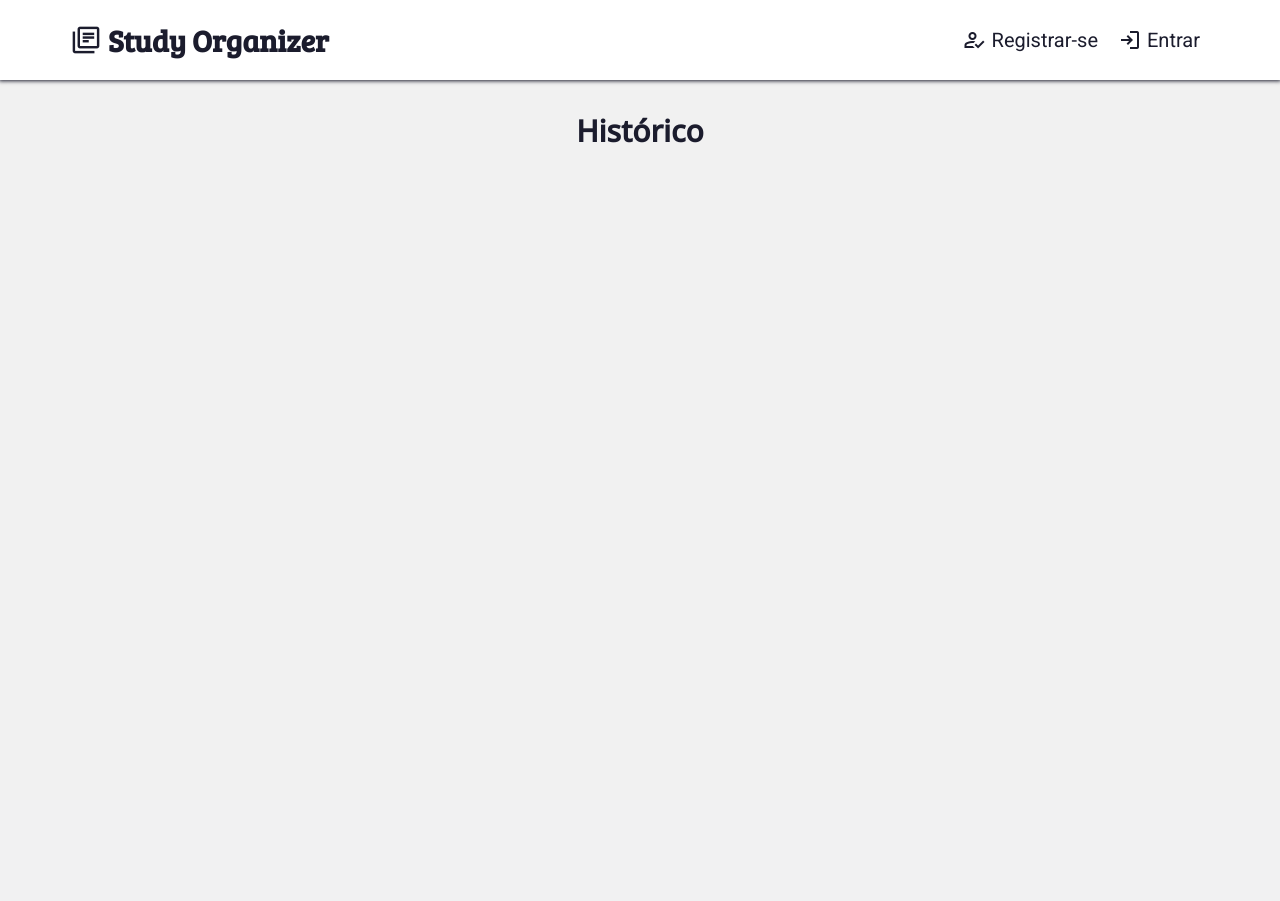
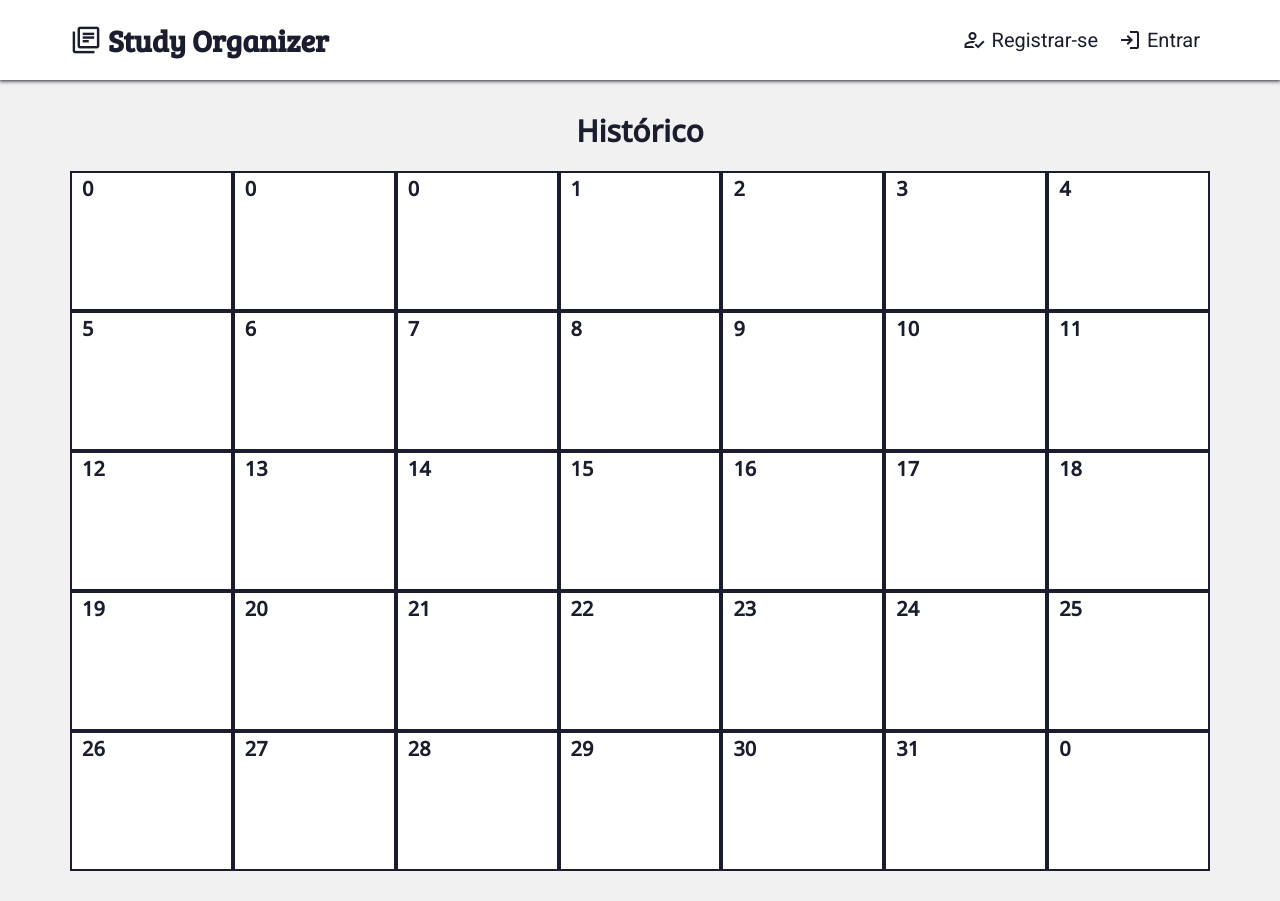
Before and after one commit to Werberty/study-organizer, a Django app: page /historic/ in a window 1280 px wide. Before the commit the page ends 143 px from the top, so only its background shows below. Run offline with Django 4.2, Linux system fonts and the light colour scheme; some libraries are stand-ins or nearby versions.

Commit message:
:sparkles: FEAT: Função para gerar dias do mês atual

```diff
--- a/base_static/global/css/style.css
+++ b/base_static/global/css/style.css
@@ -632,6 +632,27 @@
     display: block;
 }
 
+/* Historic */
+.main-container-month {
+    width: 100%;
+}
+
+.month-grid {
+    display: grid;
+    grid-template-columns: repeat(7, 1fr);
+}
+
+.day-content {
+    width: 100%;
+    height: 14rem;
+    border: var(--border) solid var(--primary-color);
+    background: var(--white-color);
+}
+
+.day-title {
+    margin: .2rem 1rem;
+}
+
 @keyframes effect {
     0% {
         transform: translateX(100%);
--- a/studies/templates/studies/pages/historic.html
+++ b/studies/templates/studies/pages/historic.html
@@ -3,5 +3,17 @@
 {% block content %}
 <section class="main-content">
     <h2 class="main-title">Histórico</h2>
+    <article class="main-container-month">
+        <div class="month-grid">
+            {% for weekday in month %}
+                {% for day in weekday %}
+                    <div class="day-content">
+                        <h4 class="day-title">{{ day }}</h4>
+                    </div>
+                {% endfor %}
+            {% endfor %}
+            {% comment %} Row 2 {% endcomment %}
+        </div>
+    </article>
 </section>
 {% endblock content %}
--- a/studies/views.py
+++ b/studies/views.py
@@ -3,6 +3,8 @@ from django.contrib.auth.decorators import login_required
 from django.http import Http404
 from django.shortcuts import get_object_or_404, redirect, render
 from django.urls import reverse
+
+from utils.make_month import list_days_month
 
 from .forms import StudyForm, SubjectForm
 from .models import Study, Subject
@@ -130,4 +132,7 @@ def weekday(request, weekday):
 
 
 def historic(request):
-    return render(request, 'studies/pages/historic.html')
+    month = list_days_month()
+    return render(request, 'studies/pages/historic.html', context={
+        'month': month
+    })
--- /dev/null
+++ b/utils/make_month.py
@@ -0,0 +1,12 @@
+import calendar
+from datetime import datetime
+
+
+def list_days_month(date=datetime.now()):
+    date_now = date
+    year = date_now.year
+    month = date_now.month
+
+    calendario = calendar.monthcalendar(year, month)
+
+    return calendario
```
Also changed, not shown: studies/admin.py (+6 -1 lines).
